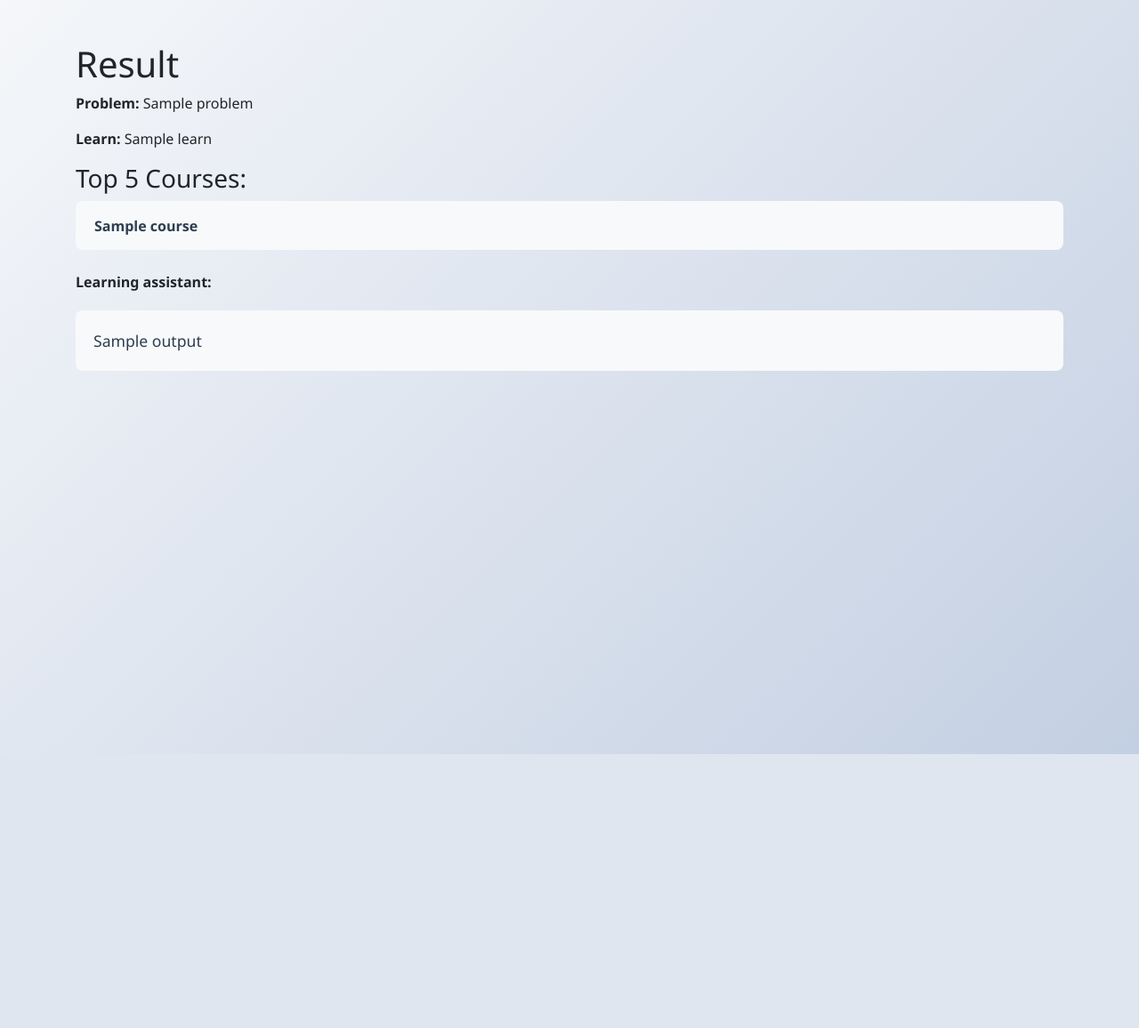
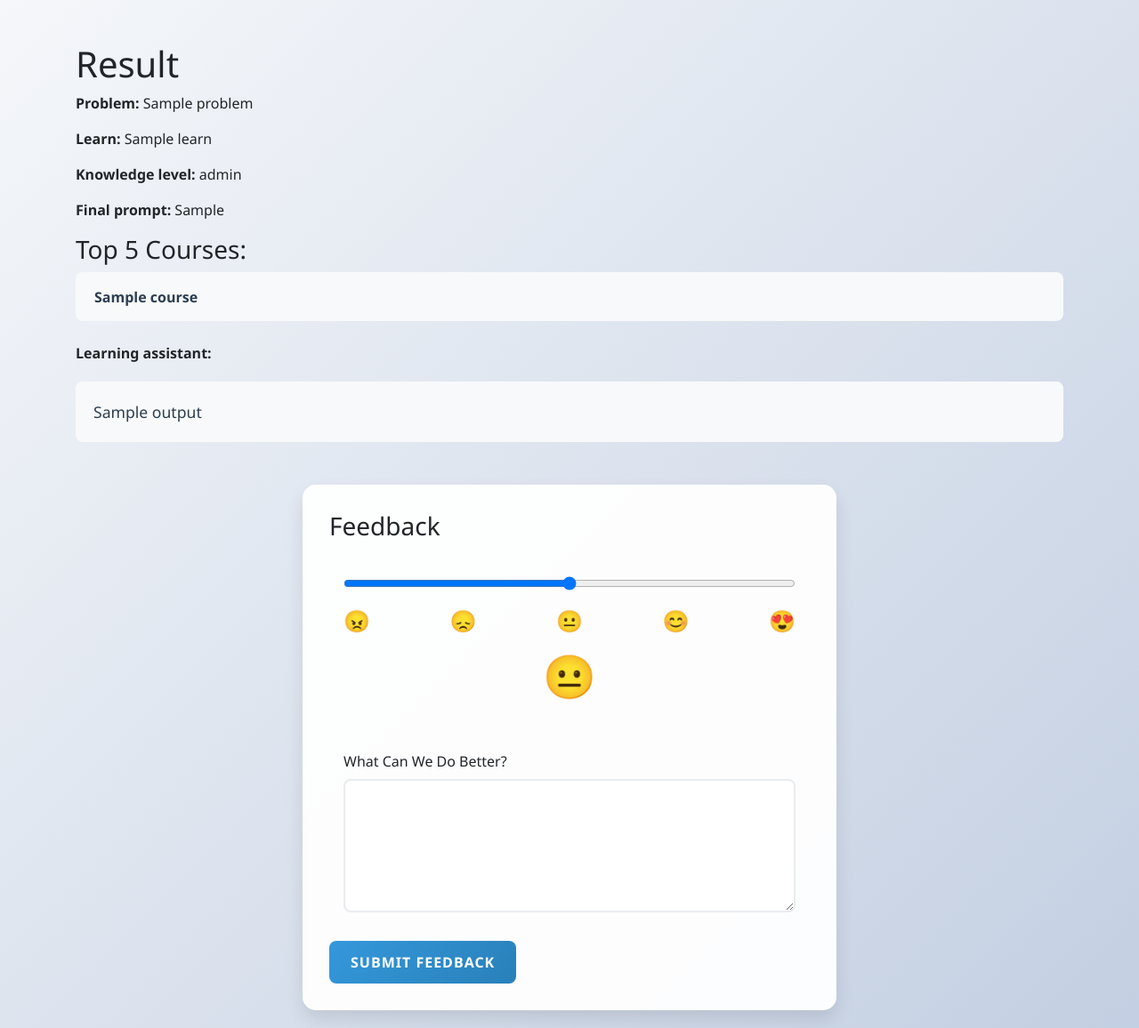
Before and after one commit to Grihladin/CCC_CF_2024, a Flask app: template templates/result.html in a window 1280 px wide. Shown: the whole page at 89% size. Before the commit the page ends 848 px from the top, so only its background shows below. Run offline with Flask 3, Linux system fonts and the light colour scheme; the template is opened without the code that fills it: most values are stand-ins (such as "Sample title", 1, 10 or a date in 2020); parts of the project's set-up code (start-up, migrations or seed data) failed here and were passed over; some libraries are stand-ins or nearby versions.

Commit message:
added feedback form(doesent work for now, just a frontedn, added progress bar, added knowledgfe_lebvel to promt

```diff
--- a/main.py
+++ b/main.py
@@ -42,7 +42,7 @@ def user_questions():
             'id': 'knowledge_level',
             'label': 'What is your current knowledge level:',
             'type': 'select',
-            'options': ['Beginner', 'Medium', 'Advanced']  # Fixed typo in 'Beginner'
+            'options': ['Beginner', 'Medium', 'Advanced']
         },
         {
             'id': 'department',
@@ -71,13 +71,14 @@ def user_questions():
         "homepage.html",
         question=questions[current_step],
         current_step=current_step,
+        total_steps=len(questions),
         saved_data=saved_data
     )
 
 def process_submission(saved_data):
     problem, learn, knowledge_level, department = saved_data
 
-    prompt = f"I face the problem {problem} and I want to {learn}"
+    prompt = f"I face the problem {problem} and I want to {learn}, my current knowledge level is {knowledge_level}"
 
     # User prompt embedding
     response = ollama.embeddings(model="mxbai-embed-large:latest", prompt=prompt)
@@ -111,6 +112,8 @@ def process_submission(saved_data):
     return render_template("result.html",
                                 learn=learn,
                                 problem=problem,
+                                knowledge_level = knowledge_level,
+                                final_prompt = prompt,
                                 output=formated_output,
                                 top_courses=top_courses)
 
--- a/requirements.txt
+++ b/requirements.txt
@@ -90,7 +90,6 @@ typing_extensions==4.12.2
 tzdata==2024.2
 urllib3==2.2.3
 uvicorn==0.32.1
-uvloop==0.21.0
 watchfiles==1.0.0
 websocket-client==1.8.0
 websockets==14.1
--- a/static/styles.css
+++ b/static/styles.css
@@ -1,4 +1,4 @@
-        /* Modern Base Styles */
+/* Modern Base Styles */
         body {
             background: linear-gradient(135deg, #f5f7fa 0%, #c3cfe2 100%);
             min-height: 100vh;
@@ -124,22 +124,112 @@
 
         /* Form Group Sizing */
         .form-group {
-            margin-bottom: 2rem;  /* Increased bottom margin */
-            padding: 1rem;        /* Added padding around inputs */
+            margin-bottom: 2rem;
+            padding: 1rem;
         }
 
         .form-control {
-            min-height: 3rem;     /* Increased minimum height */
-            font-size: 1.1rem;    /* Slightly larger font */
-            padding: 1rem;        /* More padding inside inputs */
+            min-height: 3rem;
+            font-size: 1.1rem;
+            padding: 1rem;
         }
 
         textarea.form-control {
-            min-height: 150px;    /* Taller textareas */
+            min-height: 150px;
         }
 
         /* For select dropdowns */
         select.form-control {
-            height: 3rem;         /* Match other inputs */
-            padding: 0 1rem;      /* Horizontal padding */
+            height: 3rem;
+            padding: 0 1rem;
         }
+
+        /* Feedback Form Styles */
+        .feedback-container {
+            background: rgba(255, 255, 255, 0.95);
+            padding: 30px;
+            border-radius: 15px;
+            box-shadow: 0 10px 20px rgba(0,0,0,0.1);
+            max-width: 600px;
+            margin: 20px auto;
+            transition: transform 0.3s ease;
+        }
+
+        .feedback-container:hover {
+            transform: translateY(-5px);
+        }
+
+        .feedback-form h3 {
+            font-size: 1.5rem;
+            margin-bottom: 1.5rem;
+            color: #2c3e50;
+            border-bottom: 2px solid #3498db;
+            padding-bottom: 10px;
+        }
+
+        .feedback-form .form-group {
+            margin-bottom: 1rem;
+            padding: 1rem;
+        }
+
+        .feedback-form .form-control {
+            border: 2px solid #e9ecef;
+            border-radius: 8px;
+            padding: 12px;
+            transition: all 0.3s ease;
+        }
+
+        .feedback-form .form-control:focus {
+            border-color: #3498db;
+            box-shadow: 0 0 0 0.2rem rgba(52,152,219,0.25);
+        }
+
+        .feedback-form .form-control-range {
+            width: 100%;
+            margin: 1rem 0;
+        }
+
+        .emoji-container {
+            font-size: 1.5rem;
+        }
+
+        .selected-emoji {
+            font-size: 3rem;
+            margin-top: 1rem;
+        }
+
+        .feedback-form .btn-primary {
+            background: linear-gradient(135deg, #3498db 0%, #2980b9 100%);
+            border: none;
+            border-radius: 8px;
+            padding: 12px 24px;
+            font-weight: 600;
+            text-transform: uppercase;
+            letter-spacing: 1px;
+            transition: all 0.3s ease;
+        }
+
+        .feedback-form .btn-primary:hover {
+            transform: translateY(-2px);
+            box-shadow: 0 5px 15px rgba(52,152,219,0.4);
+        }
+
+        /* Progress Bar Styles */
+        .progress {
+            height: 20px;
+            background-color: #e9ecef;
+            border-radius: 10px;
+            overflow: hidden;
+            margin-bottom: 20px;
+        }
+
+        .progress-bar {
+            background-color: #3498db;
+            height: 100%;
+            transition: width 0.4s ease;
+            display: flex;
+            align-items: center;
+            justify-content: center;
+            color: white;
+            font-weight: bold;
+        }
--- a/templates/result.html
+++ b/templates/result.html
@@ -12,6 +12,8 @@
         <h1>Result</h1>
         <p><strong>Problem:</strong> {{ problem }}</p>
         <p><strong>Learn:</strong> {{ learn }}</p>
+        <p><strong>Knowledge level:</strong> {{ knowledge_level }}</p>
+        <p><strong>Final prompt:</strong> {{ final_prompt }}</p>
 
         <h3>Top 5 Courses:</h3>
         <div class="accordion" id="courseAccordion">
@@ -37,6 +39,29 @@
 
     <strong class="mt-4 d-block">Learning assistant:</strong>
     <div class="output-text">{{ output | safe }}</div>
+
+     <!-- Feedback Form -->
+     <div class="mt-5 feedback-container">
+        <h3>Feedback</h3>
+        <form action="/submit_feedback" method="post" class="feedback-form">
+            <div class="form-group">
+                <input type="range" class="form-control-range" id="rating" name="rating" min="1" max="5" step="1" oninput="updateEmoji(this.value)">
+                <div class="d-flex justify-content-between emoji-container">
+                    <span role="img" aria-label="Very Dissatisfied">😠</span>
+                    <span role="img" aria-label="Dissatisfied">😞</span>
+                    <span role="img" aria-label="Neutral">😐</span>
+                    <span role="img" aria-label="Satisfied">😊</span>
+                    <span role="img" aria-label="Very Satisfied">😍</span>
+                </div>
+                <div id="selected-emoji" class="text-center mt-2 selected-emoji">😐</div>
+            </div>
+            <div class="form-group">
+                <label for="feedback">What Can We Do Better?</label>
+                <textarea class="form-control" id="feedback" name="feedback" rows="4" required></textarea>
+            </div>
+            <button type="submit" class="btn btn-primary">Submit Feedback</button>
+        </form>
+    </div>
     </div>
 
     <!-- Bootstrap JS and dependencies -->
@@ -45,5 +70,12 @@
     <script src="https://cdn.jsdelivr.net/npm/popper.js@1.16.1/dist/umd/popper.min.js"></script>
     <!-- Bootstrap JS -->
     <script src="https://stackpath.bootstrapcdn.com/bootstrap/4.5.2/js/bootstrap.min.js"></script>
+
+    <script>
+        function updateEmoji(value) {
+            const emojis = ['😠', '😞', '😐', '😊', '😍'];
+            document.getElementById('selected-emoji').innerText = emojis[value - 1];
+        }
+    </script>
 </body>
 </html>
```
Also changed, not shown: templates/homepage.html (+8 -0 lines).
